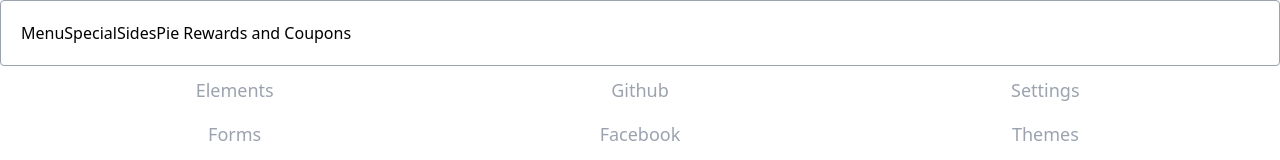
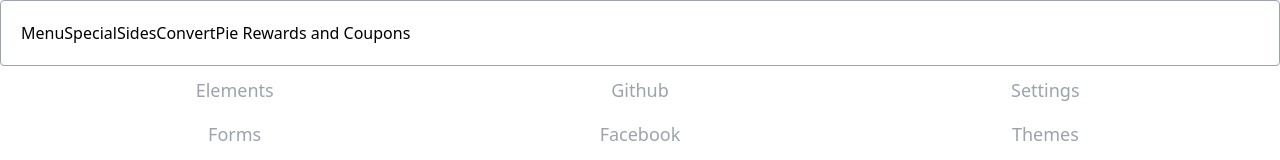
Before and after one commit to JonathanDuarteGH/react-project-pizza, a React (Create React App) app in the folder client/: page / in a window 1280 px wide. Shown: the top 160 px of the page. Built offline with nearby package versions, Linux system fonts and the light colour scheme.

Commit message:
added another menu item

```diff
--- a/client/src/components/NavBar.js
+++ b/client/src/components/NavBar.js
@@ -6,6 +6,7 @@ const NavBar = () => {
       <h1>Menu</h1>
       <h2>Special</h2>
       <h2>Sides</h2>
+      <h3>Convert</h3>
       <h3>Pie Rewards and Coupons</h3>
     </nav>
   )
```
